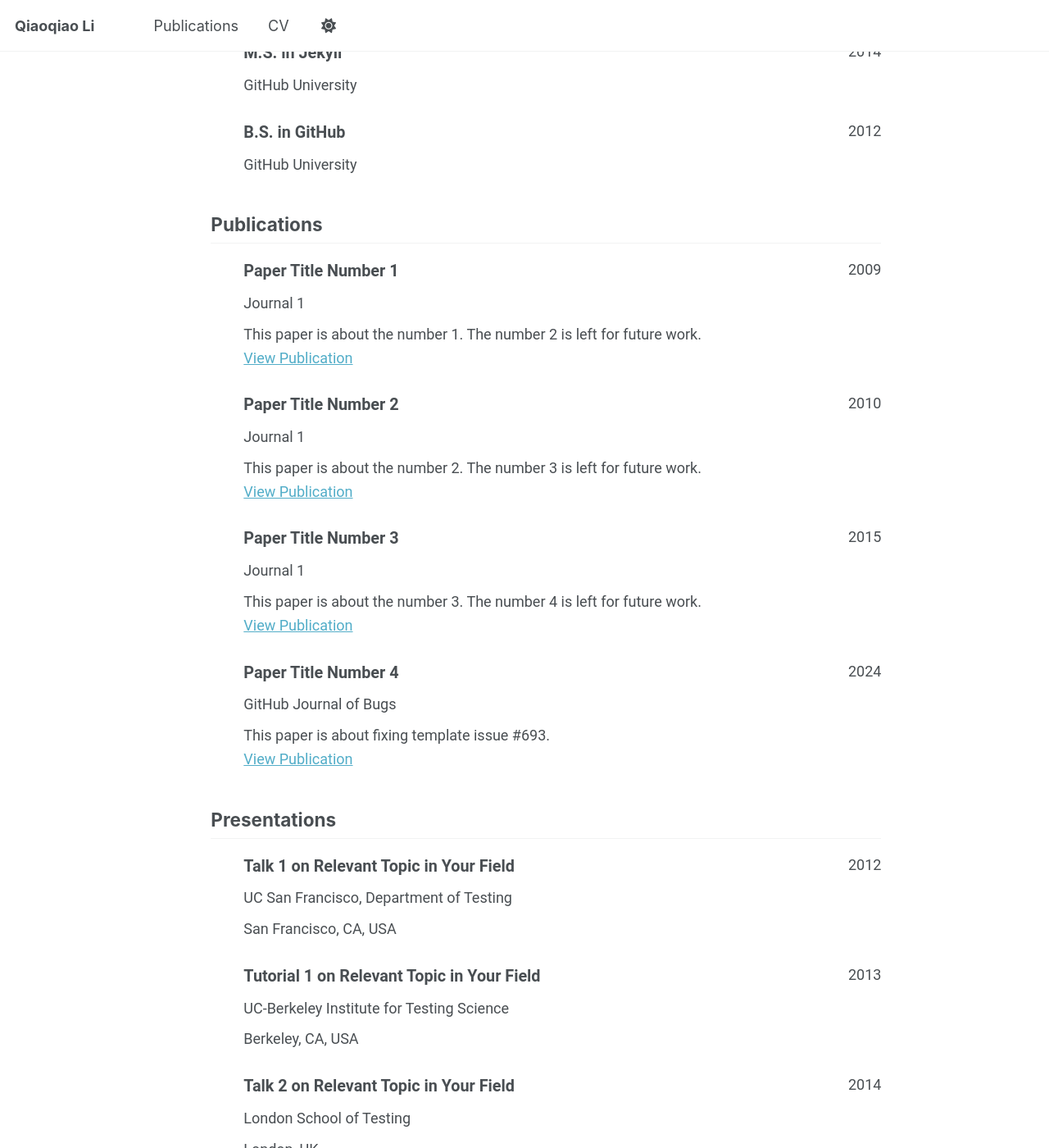
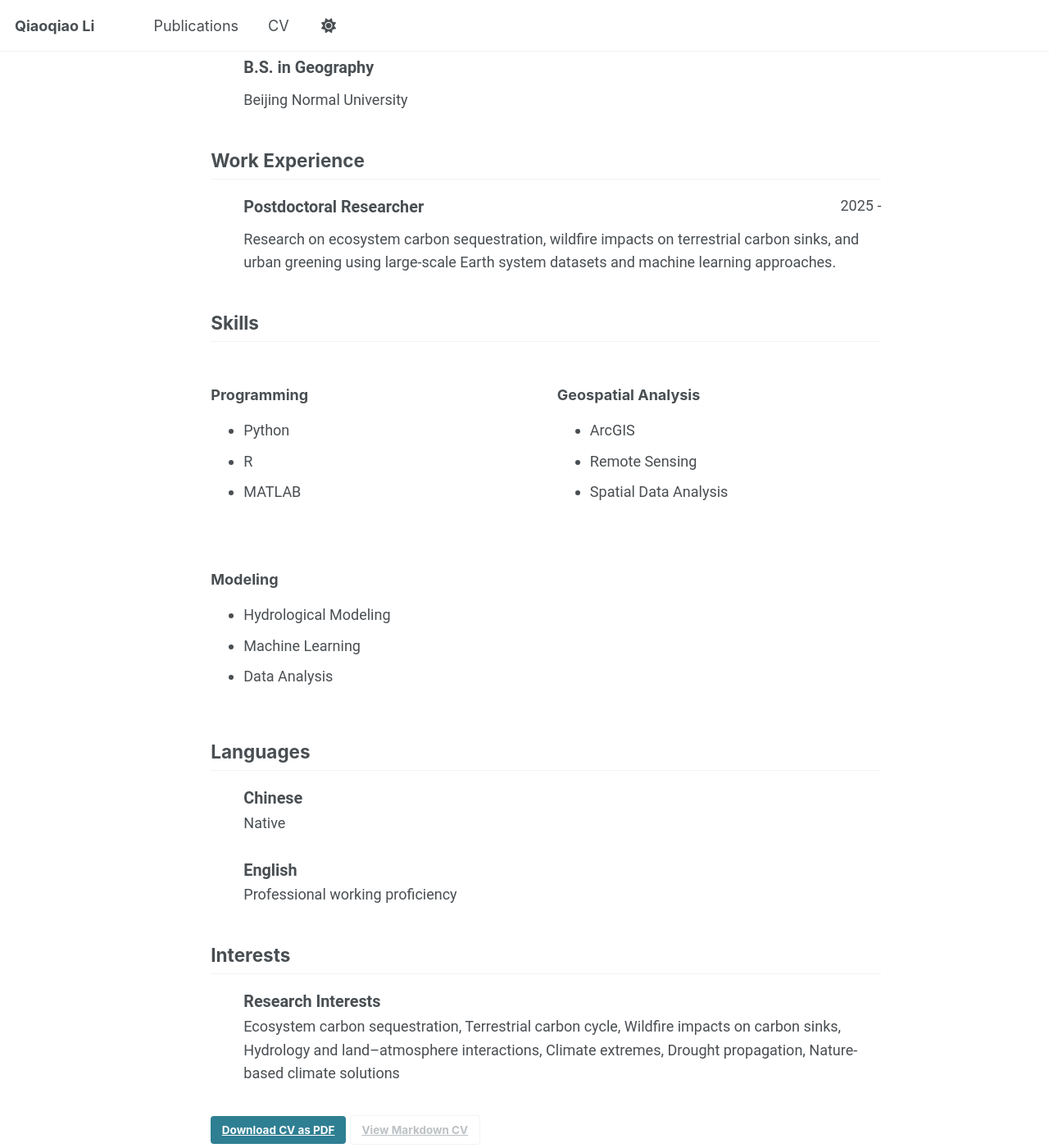
Before and after one commit to Qiaoqiao-Li/Qiaoqiao-Li.github.io, a Jekyll site: the page built from _pages/cv-json.md, in a window 1280 px wide and 1400 px high, scrolled down 622 px. Shown: the whole window at 82% size. Built offline with Jekyll 4.4.1, drawn with Linux system fonts in a browser that asks for light colours; a script bundle is joined from its source files by our own code; library files that are not in the unit come from our copies; some of the changed text lies outside the part shown.

Commit message:
Update cv.json

```diff
--- a/_data/cv.json
+++ b/_data/cv.json
@@ -1,152 +1,114 @@
 {
   "basics": {
-    "name": "Your Sidebar Name",
-    "email": "none@example.org",
+    "name": "Qiaoqiao Li",
+    "email": "",
     "phone": "",
-    "website": "https://academicpages.github.io",
-    "summary": "Currently employed at Red Brick University. Short biography for the left-hand sidebar",
+    "website": "https://qiaoqiao-li.github.io",
+    "summary": "Postdoctoral researcher at the University of Michigan working on ecosystem carbon sequestration, hydrology, and climate extremes.",
     "location": {
       "address": "",
       "postalCode": "",
-      "city": "Earth",
+      "city": "Ann Arbor",
       "countryCode": "US",
-      "region": ""
+      "region": "Michigan"
     },
     "profiles": [
       {
         "network": "Google Scholar",
         "username": "",
-        "url": "https://scholar.google.com/citations?user=PS_CX0AAAAAJ"
+        "url": ""
       },
       {
         "network": "ORCID",
         "username": "",
-        "url": "https://orcid.org/yourorcidurl"
+        "url": ""
       },
       {
         "network": "GitHub",
-        "username": "academicpages",
-        "url": "https://github.com/academicpages"
+        "username": "Qiaoqiao-Li",
+        "url": "https://github.com/Qiaoqiao-Li"
       }
     ]
   },
-  "work": [],
+
+  "work": [
+    {
+      "position": "Postdoctoral Researcher",
+      "institution": "University of Michigan",
+      "department": "Department of Climate and Space Sciences and Engineering",
+      "startDate": "2025",
+      "endDate": "",
+      "summary": "Research on ecosystem carbon sequestration, wildfire impacts on terrestrial carbon sinks, and urban greening using large-scale Earth system datasets and machine learning approaches."
+    }
+  ],
+
   "education": [
     {
-      "institution": "GitHub University",
-      "area": "Ph.D in Version Control Theory",
-      "studyType": "",
+      "institution": "Beijing Normal University",
+      "area": "Ph.D. in Physical Geography",
+      "studyType": "Doctor of Philosophy",
       "startDate": "",
-      "endDate": "2018",
+      "endDate": "2025",
       "gpa": null,
       "courses": []
     },
     {
-      "institution": "GitHub University",
-      "area": "M.S. in Jekyll",
-      "studyType": "",
+      "institution": "Beijing Normal University",
+      "area": "B.S. in Geography",
+      "studyType": "Bachelor of Science",
       "startDate": "",
-      "endDate": "2014",
-      "gpa": null,
-      "courses": []
-    },
-    {
-      "institution": "GitHub University",
-      "area": "B.S. in GitHub",
-      "studyType": "",
-      "startDate": "",
-      "endDate": "2012",
+      "endDate": "",
       "gpa": null,
       "courses": []
     }
   ],
-  "skills": [],
-  "languages": [],
-  "interests": [],
-  "references": [],
-  "publications": [
+
+  "skills": [
     {
-      "name": "Paper Title Number 1",
-      "publisher": "Journal 1",
-      "releaseDate": "2009-10-01",
-      "website": "https://academicpages.github.io/files/paper1.pdf",
-      "summary": "This paper is about the number 1. The number 2 is left for future work."
+      "name": "Programming",
+      "keywords": ["Python", "R", "MATLAB"]
     },
     {
-      "name": "Paper Title Number 2",
-      "publisher": "Journal 1",
-      "releaseDate": "2010-10-01",
-      "website": "https://academicpages.github.io/files/paper2.pdf",
-      "summary": "This paper is about the number 2. The number 3 is left for future work."
+      "name": "Geospatial Analysis",
+      "keywords": ["ArcGIS", "Remote Sensing", "Spatial Data Analysis"]
     },
     {
-      "name": "Paper Title Number 3",
-      "publisher": "Journal 1",
-      "releaseDate": "2015-10-01",
-      "website": "https://academicpages.github.io/files/paper3.pdf",
-      "summary": "This paper is about the number 3. The number 4 is left for future work."
+      "name": "Modeling",
+      "keywords": ["Hydrological Modeling", "Machine Learning", "Data Analysis"]
+    }
+  ],
+
+  "languages": [
+    {
+      "language": "Chinese",
+      "fluency": "Native"
     },
     {
-      "name": "Paper Title Number 4",
-      "publisher": "GitHub Journal of Bugs",
-      "releaseDate": "2024-02-17",
-      "website": "https://academicpages.github.io/files/paper3.pdf",
-      "summary": "This paper is about fixing template issue #693."
+      "language": "English",
+      "fluency": "Professional working proficiency"
     }
   ],
-  "presentations": [
+
+  "interests": [
     {
-      "name": "Talk 1 on Relevant Topic in Your Field",
-      "event": "UC San Francisco, Department of Testing",
-      "date": "2012-03-01",
-      "location": "San Francisco, CA, USA",
-      "description": ""
-    },
-    {
-      "name": "Tutorial 1 on Relevant Topic in Your Field",
-      "event": "UC-Berkeley Institute for Testing Science",
-      "date": "2013-03-01",
-      "location": "Berkeley, CA, USA",
-      "description": ""
-    },
-    {
-      "name": "Talk 2 on Relevant Topic in Your Field",
-      "event": "London School of Testing",
-      "date": "2014-02-01",
-      "location": "London, UK",
-      "description": ""
-    },
-    {
-      "name": "Conference Proceeding talk 3 on Relevant Topic in Your Field",
-      "event": "Testing Institute of America 2014 Annual Conference",
-      "date": "2014-03-01",
-      "location": "Los Angeles, CA, USA",
-      "description": ""
+      "name": "Research Interests",
+      "keywords": [
+        "Ecosystem carbon sequestration",
+        "Terrestrial carbon cycle",
+        "Wildfire impacts on carbon sinks",
+        "Hydrology and land–atmosphere interactions",
+        "Climate extremes",
+        "Drought propagation",
+        "Nature-based climate solutions"
+      ]
     }
   ],
-  "teaching": [
-    {
-      "course": "Teaching experience 1",
-      "institution": "University 1, Department",
-      "date": "2014-01-01",
-      "role": "Undergraduate course",
-      "description": ""
-    },
-    {
-      "course": "Teaching experience 2",
-      "institution": "University 1, Department",
-      "date": "2015-01-01",
-      "role": "Workshop",
-      "description": ""
-    }
-  ],
-  "portfolio": [
-    {
-      "name": "Portfolio item number 1",
-      "category": "portfolio",
-      "date": "",
-      "url": "",
-      "description": "Short description of portfolio item number 1<br/><img src='/images/500x300.png'>"
-    }
-  ]
+
+  "publications": [],
+
+  "presentations": [],
+
+  "teaching": [],
+
+  "portfolio": []
 }
```
